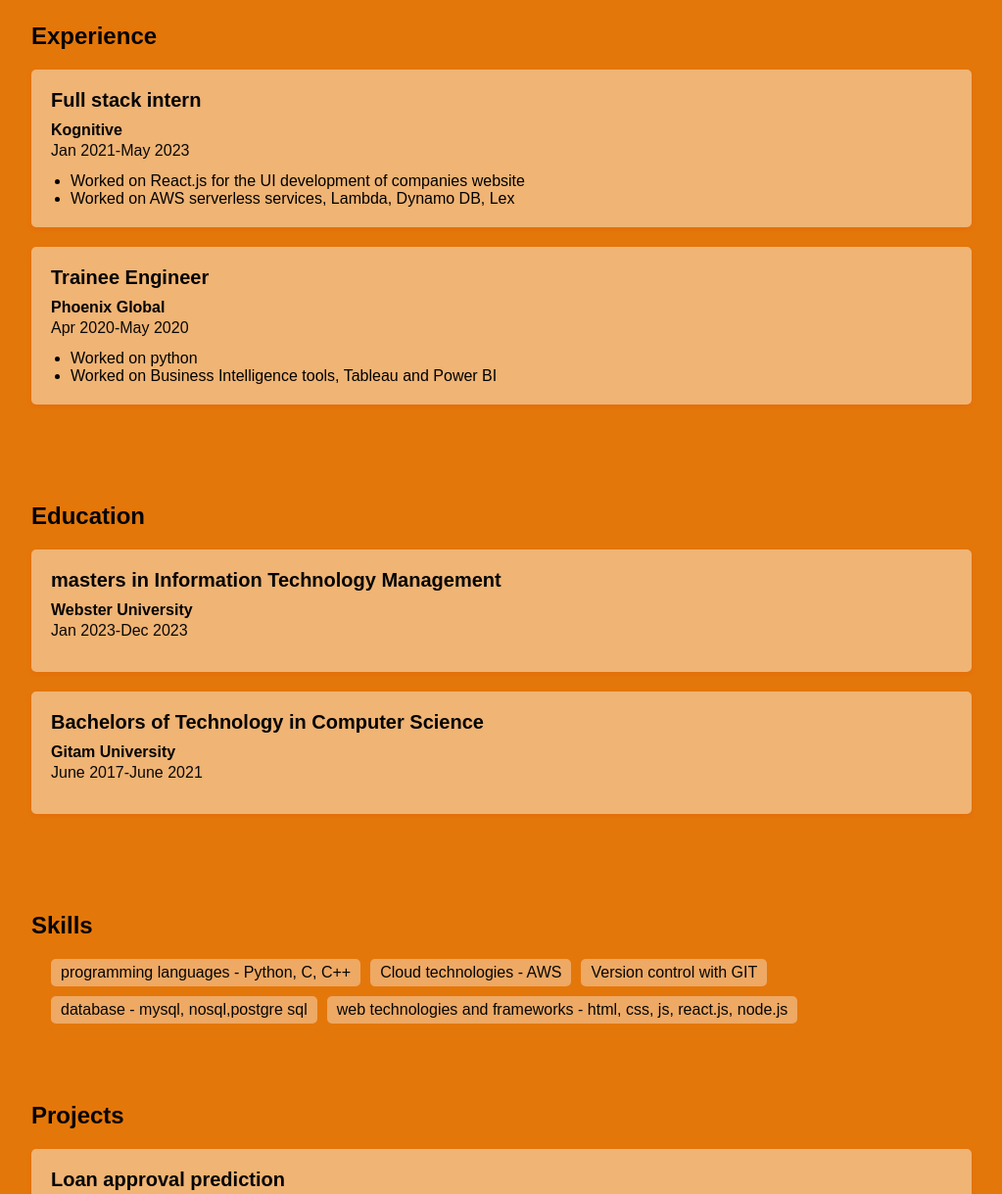
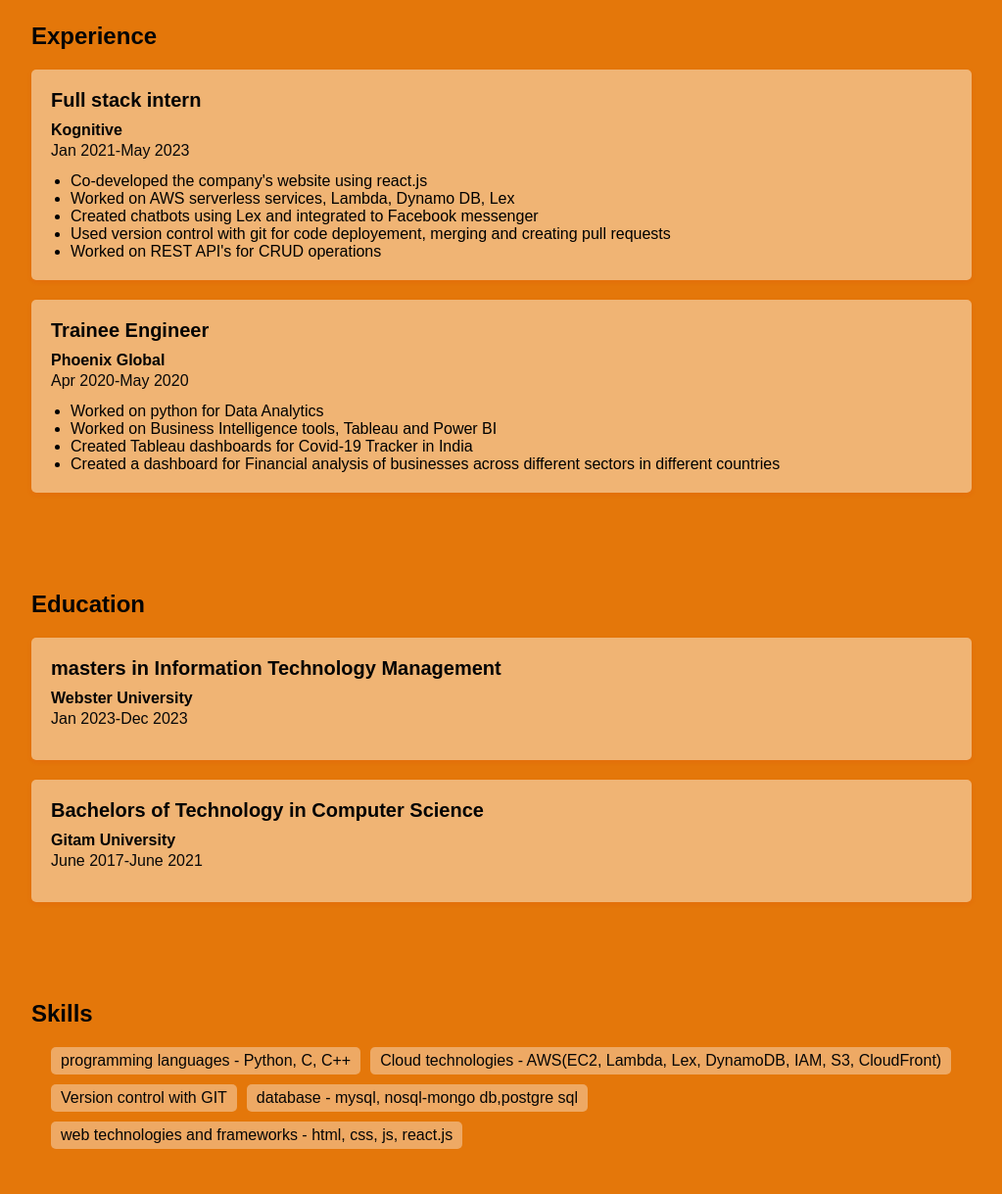
Before and after one commit to praateek99/praateekgunday, a plain HTML site: page index.html in a window 1280 px wide. Shown: the part 309-1528 px from the top of the page at 98% size, without its empty margins (128-1151 px from the left). Drawn offline with Linux system fonts and the light colour scheme.

Commit message:
updated the html file

```diff
--- a/index.html
+++ b/index.html
@@ -42,8 +42,11 @@
           <h4>Kognitive</h4>
           <p>Jan 2021-May 2023</p>
           <ul>
-            <li>Worked on React.js for the UI development of companies website</li>
+            <li>Co-developed the company's website using react.js</li>
             <li>Worked on AWS serverless services, Lambda, Dynamo DB, Lex</li>
+            <li>Created chatbots using Lex and integrated to Facebook messenger</li>
+            <li>Used version control with git for code deployement, merging and creating pull requests</li>
+            <li>Worked on REST API's for CRUD operations</li>
             <!-- Add more items as needed -->
           </ul>
         </div>
@@ -54,8 +57,10 @@
               <h4>Phoenix Global</h4>
               <p>Apr 2020-May 2020</p>
               <ul>
-                <li>Worked on python</li>
+                <li>Worked on python for Data Analytics</li>
                 <li>Worked on Business Intelligence tools, Tableau and Power BI</li>
+                <li>Created Tableau dashboards for Covid-19 Tracker in India</li>
+                <li>Created a dashboard for Financial analysis of businesses across different sectors in different countries</li>
             </ul>
         </div>
       </div>
@@ -83,10 +88,10 @@
         <h2>Skills</h2>
         <ul class="skills-list">
           <li>programming languages - Python, C, C++</li>
-          <li>Cloud technologies - AWS</li>
+          <li>Cloud technologies - AWS(EC2, Lambda, Lex, DynamoDB, IAM, S3, CloudFront)</li>
           <li>Version control with GIT</li>
-          <li>database - mysql, nosql,postgre sql</li>
-          <li>web technologies and frameworks - html, css,  js, react.js, node.js</li>
+          <li>database - mysql, nosql-mongo db,postgre sql</li>
+          <li>web technologies and frameworks - html, css,  js, react.js</li>
           <!-- Add more skills as needed -->
         </ul>
       </div>
```
